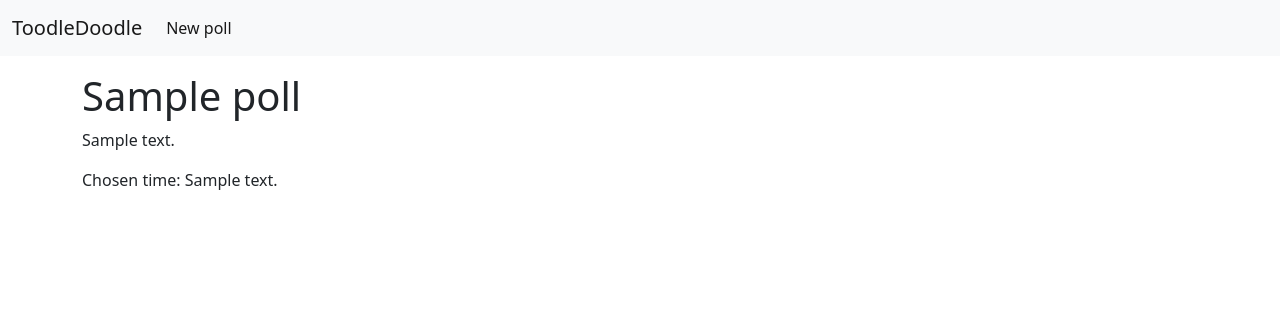
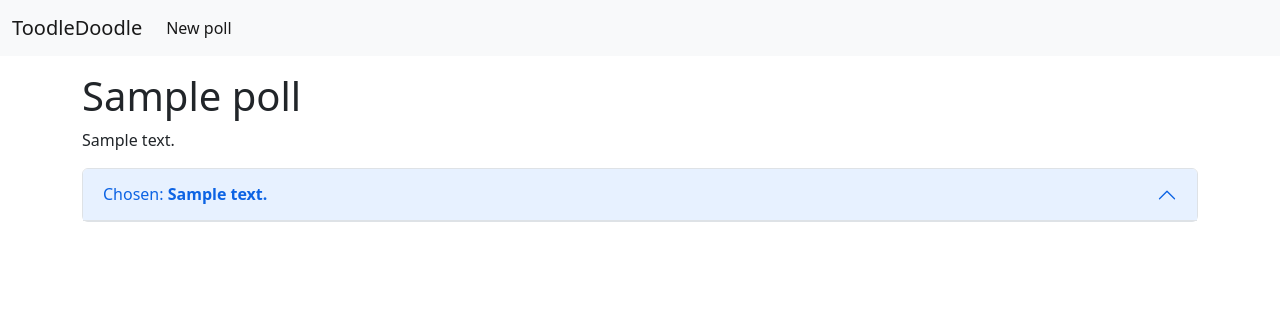
Before and after one commit to 5K1PY/ToodleDoodle, a Flask app: template templates/closed_poll.html in a window 1280 px wide. Shown: the top 316 px of the page. Run offline with Flask 2, Linux system fonts and the light colour scheme; the template is opened without the code that fills it: most values are stand-ins (such as "Sample title", 1, 10 or a date in 2020).

Commit message:
Closed poll view

```diff
--- a/constants.py
+++ b/constants.py
@@ -11,6 +11,13 @@ UNAVAILABLE = "❌"
 NOT_PREFERED = "(✔️)"
 
 AVAILABILITY = [UNKNOWN, AVAILABLE, UNAVAILABLE, NOT_PREFERED]
+AVAILABILITY_WITH_TEXT = [
+    (AVAILABLE, "Available"),
+    (NOT_PREFERED, "Not prefered"),
+    (UNAVAILABLE, "Unavailable"),
+    (UNKNOWN, "Unknown")
+]
+
 DEFAULT_AVAILABILITY = UNKNOWN
 
 # change this also in poll.js
--- a/templates/closed_poll.html
+++ b/templates/closed_poll.html
@@ -8,6 +8,21 @@
     <p>{{poll.description}}</p>
     {% endif %}
 
-    Chosen time: {{poll.options[0].text}}
+    <div class="accordion" id="accordionExample">
+        <div class="accordion-item">
+          <h2 class="accordion-header" id="headingOne">
+            <button class="accordion-button" type="button" data-bs-toggle="collapse" data-bs-target="#collapseOne" aria-expanded="true" aria-controls="collapseOne">
+              Chosen:&nbsp;<strong>{{poll.options[0].text}}</strong>
+            </button>
+          </h2>
+          <div id="collapseOne" class="accordion-collapse collapse" aria-labelledby="headingOne" data-bs-parent="#accordionExample">
+            <div class="accordion-body">
+              {% for line in poll.gen_closed_text() %}
+                  <strong>{{line[0]}}</strong>{{line[1]}}<br>
+              {% endfor %}
+            </div>
+          </div>
+        </div>
+    </div>
 
 {% endblock %}
```
Also changed, not shown: poll.py (+12 -1 lines).
